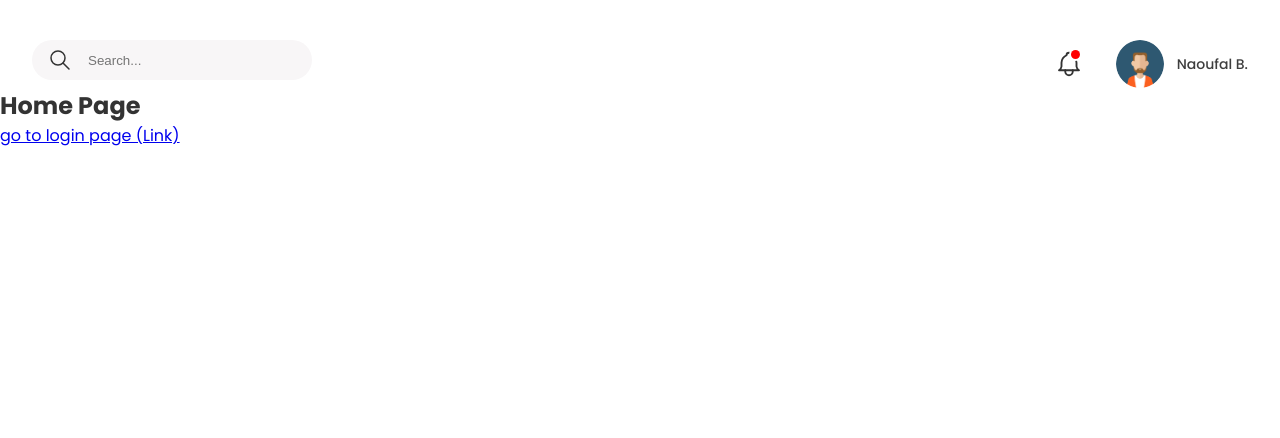
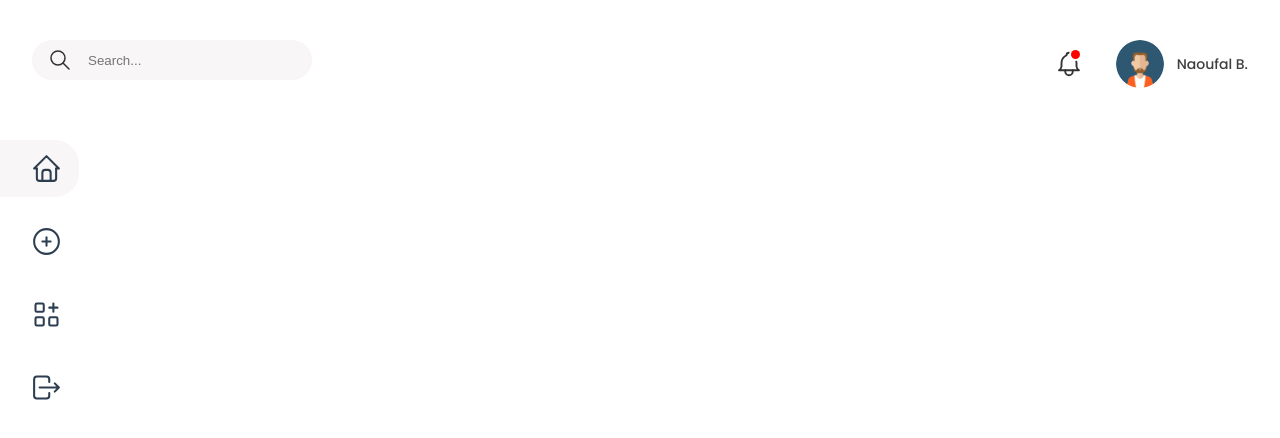
Before and after one commit to naoufalb99/gestion-materiel-frontend, a React (Create React App) app: page / in a window 1280 px wide. Shown: the top 438 px of the page. Built offline with nearby package versions, Linux system fonts and the light colour scheme.

Commit message:
feat: add sidebar

```diff
--- a/src/App.js
+++ b/src/App.js
@@ -1,23 +1,20 @@
-import { BrowserRouter, Route, Link } from 'react-router-dom'
+import { BrowserRouter, Route, Link } from "react-router-dom";
 
-import Login from './pages/Login'
-import Layout from './components/Layout'
+import Login from "./pages/Login";
+import Layout from "./components/Layout";
 
 // TODO:
 export const Home = () => {
   return (
-    <Layout>
-      <h2>Home Page</h2>
-      <Link to='/login'>go to login page (Link) </Link>
-    </Layout>
-  )
-}
+    <Layout>{/* <Link to="/login">go to login page (Link) </Link> */}</Layout>
+  );
+};
 
 function App() {
   return (
     <BrowserRouter>
-      <Route path='/' component={Home} exact />
-      <Route path='/login' component={Login} />
+      <Route path="/" component={Home} exact />
+      <Route path="/login" component={Login} />
     </BrowserRouter>
   );
 }
--- a/src/components/Layout/index.js
+++ b/src/components/Layout/index.js
@@ -1,20 +1,19 @@
-import React from 'react'
-import { createUseStyles } from 'react-jss'
-import Header from '../Header';
+import React from "react";
+import { createUseStyles } from "react-jss";
+import Header from "../Header";
+import Sidebar from "../Sidebar";
 
-const useStyles = createUseStyles({
-
-})
+const useStyles = createUseStyles({});
 
 const Layout = ({ children }) => {
   const classes = useStyles();
   return (
     <div>
       <Header />
+      <Sidebar />
       {children}
     </div>
-    )
-}
+  );
+};
 
-
-export default Layout
+export default Layout;
--- /dev/null
+++ b/src/components/Sidebar/index.js
@@ -0,0 +1,166 @@
+import { NavLink } from "react-router-dom";
+import React from "react";
+import { createUseStyles } from "react-jss";
+
+const useStyles = createUseStyles({
+  container: {
+    width: 93,
+    position: "absolute",
+    left: 0,
+    bottom: 0,
+    top: 140,
+
+    transition: "width 0.1s",
+    "&:hover": {
+      width: 200,
+      "& span": {
+        visibility: "visible",
+        opacity: 1,
+      },
+    },
+  },
+  navMenu: {
+    listStyle: "none",
+    "& a": {
+      textDecoration: "none",
+      display: "block",
+      color: "#333",
+      "&.selected .svg": {
+        backgroundColor: "#F8F6F7",
+      },
+    },
+    "& li": {
+      marginBottom: "16px",
+      borderRadius: "0 16px 16px 0",
+      whiteSpace: "nowrap",
+      transition: "backgroundColor .5s",
+      "&:hover": {
+        backgroundColor: "#F8F6F7",
+      },
+    },
+    "& span,& svg ": {
+      verticalAlign: "middle",
+    },
+    "& span": {
+      fontSize: 14,
+      marginLeft: 16,
+      visibility: "hidden",
+      opacity: 0,
+      transition: "opacity .3s ",
+    },
+    "& .svg": {
+      padding: "12px 16px 12px 30px",
+      display: "inline-block",
+      borderRadius: "0 24px 24px 0",
+    },
+  },
+});
+
+const Sidebar = () => {
+  const classes = useStyles();
+  return (
+    <div className={classes.container}>
+      <ul className={classes.navMenu}>
+        <li>
+          <NavLink to="/" activeClassName="selected">
+            <div className="svg">
+              <svg
+                xmlns="http://www.w3.org/2000/svg"
+                class="icon icon-tabler icon-tabler-home"
+                width="33"
+                height="33"
+                viewBox="0 0 24 24"
+                stroke-width="1.5"
+                stroke="#2c3e50"
+                fill="none"
+                stroke-linecap="round"
+                stroke-linejoin="round"
+              >
+                <path stroke="none" d="M0 0h24v24H0z" fill="none" />
+                <polyline points="5 12 3 12 12 3 21 12 19 12" />
+                <path d="M5 12v7a2 2 0 0 0 2 2h10a2 2 0 0 0 2 -2v-7" />
+                <path d="M9 21v-6a2 2 0 0 1 2 -2h2a2 2 0 0 1 2 2v6" />
+              </svg>
+            </div>
+            <span>Home</span>
+          </NavLink>
+        </li>
+        <li>
+          <NavLink to="/login" activeClassName="selected">
+            <div className="svg">
+              <svg
+                xmlns="http://www.w3.org/2000/svg"
+                class="icon icon-tabler icon-tabler-circle-plus"
+                width="33"
+                height="33"
+                viewBox="0 0 24 24"
+                stroke-width="1.5"
+                stroke="#2c3e50"
+                fill="none"
+                stroke-linecap="round"
+                stroke-linejoin="round"
+              >
+                <path stroke="none" d="M0 0h24v24H0z" fill="none" />
+                <circle cx="12" cy="12" r="9" />
+                <line x1="9" y1="12" x2="15" y2="12" />
+                <line x1="12" y1="9" x2="12" y2="15" />
+              </svg>
+            </div>
+            <span>Add Item</span>
+          </NavLink>
+        </li>
+        <li>
+          <NavLink to="/login" activeClassName="selected">
+            <div className="svg">
+              <svg
+                xmlns="http://www.w3.org/2000/svg"
+                class="icon icon-tabler icon-tabler-apps"
+                width="33"
+                height="33"
+                viewBox="0 0 24 24"
+                stroke-width="1.5"
+                stroke="#2c3e50"
+                fill="none"
+                stroke-linecap="round"
+                stroke-linejoin="round"
+              >
+                <path stroke="none" d="M0 0h24v24H0z" fill="none" />
+                <rect x="4" y="4" width="6" height="6" rx="1" />
+                <rect x="4" y="14" width="6" height="6" rx="1" />
+                <rect x="14" y="14" width="6" height="6" rx="1" />
+                <line x1="14" y1="7" x2="20" y2="7" />
+                <line x1="17" y1="4" x2="17" y2="10" />
+              </svg>
+            </div>
+            <span>Explore</span>
+          </NavLink>
+        </li>
+        <li>
+          <NavLink to="/login" activeClassName="selected">
+            <div className="svg">
+              <svg
+                xmlns="http://www.w3.org/2000/svg"
+                class="icon icon-tabler icon-tabler-logout"
+                width="33"
+                height="33"
+                viewBox="0 0 24 24"
+                stroke-width="1.5"
+                stroke="#2c3e50"
+                fill="none"
+                stroke-linecap="round"
+                stroke-linejoin="round"
+              >
+                <path stroke="none" d="M0 0h24v24H0z" fill="none" />
+                <path d="M14 8v-2a2 2 0 0 0 -2 -2h-7a2 2 0 0 0 -2 2v12a2 2 0 0 0 2 2h7a2 2 0 0 0 2 -2v-2" />
+                <path d="M7 12h14l-3 -3m0 6l3 -3" />
+              </svg>
+            </div>
+            <span>Logout</span>
+          </NavLink>
+        </li>
+      </ul>
+    </div>
+  );
+};
+
+export default Sidebar;
```
Also changed, not shown: 1 other file (tests, documents, lock files or other folders). Lines whose indentation alone changed are shown as unchanged.
